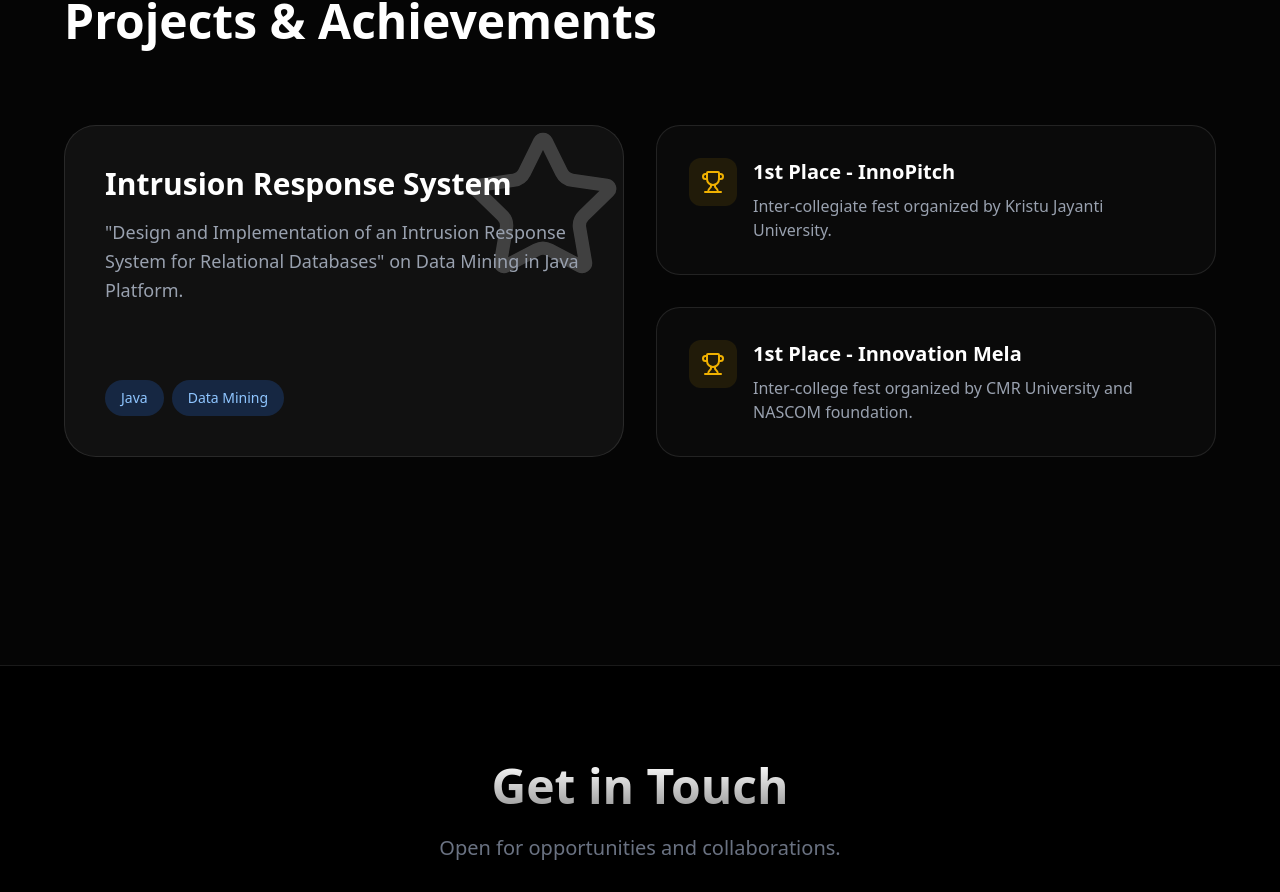
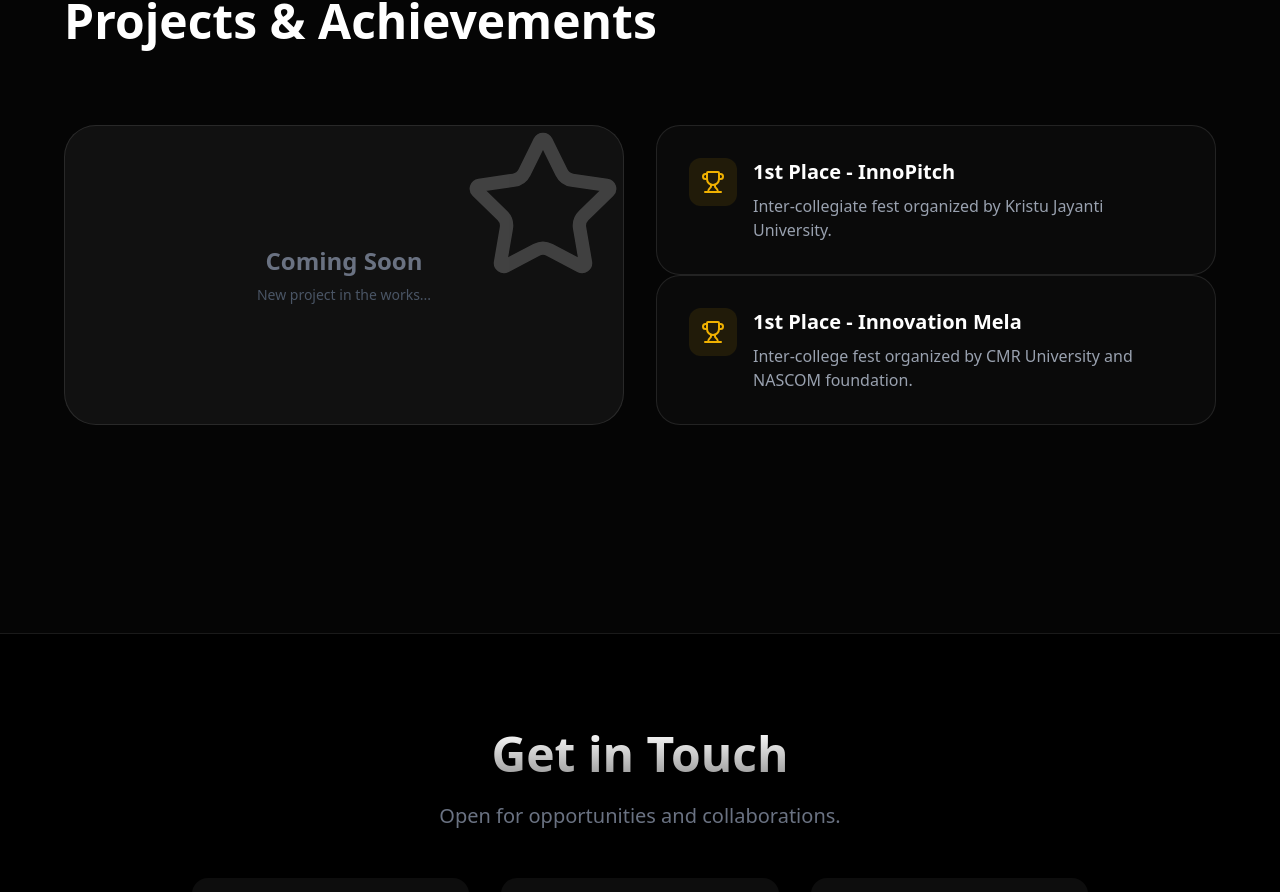
Before and after one commit to VigneshPillai-lgtm/portfolio, a React (Vite) app: page / in a window 1280 px wide. Shown: the part 3777-4669 px from the top of the page. Built offline with nearby package versions, Linux system fonts and the light colour scheme.

Commit message:
update projects: remove data mining project and link achievements to LinkedIn

```diff
--- a/src/components/sections/Projects.tsx
+++ b/src/components/sections/Projects.tsx
@@ -20,34 +20,26 @@ export const Projects = () => {
                         initial={{ opacity: 0, y: 20 }}
                         whileInView={{ opacity: 1, y: 0 }}
                         viewport={{ once: true }}
-                        className="group relative bg-white/5 rounded-[2rem] p-10 border border-white/10 overflow-hidden hover:bg-white/10 transition-colors duration-500"
+                        className="group relative bg-white/5 rounded-[2rem] p-10 border border-white/10 overflow-hidden hover:bg-white/10 transition-colors duration-500 flex items-center justify-center"
                     >
                         <div className="absolute top-0 right-0 p-10 opacity-20 transform translate-x-10 -translate-y-10 group-hover:scale-110 transition-transform duration-700">
                             <Star className="w-40 h-40" />
                         </div>
 
-                        <div className="relative z-10 h-full flex flex-col justify-between">
-                            <div>
-                                <h3 className="text-3xl font-bold mb-4">Intrusion Response System</h3>
-                                <p className="text-gray-400 text-lg leading-relaxed mb-8">
-                                    "Design and Implementation of an Intrusion Response System for Relational Databases"
-                                    on Data Mining in Java Platform.
-                                </p>
-                            </div>
-                            <div className="flex gap-2">
-                                <span className="px-4 py-2 bg-blue-500/20 text-blue-300 text-sm font-medium rounded-full">Java</span>
-                                <span className="px-4 py-2 bg-blue-500/20 text-blue-300 text-sm font-medium rounded-full">Data Mining</span>
-                            </div>
+                        <div className="relative z-10 text-center">
+                            <h3 className="text-2xl font-bold text-gray-500 mb-2">Coming Soon</h3>
+                            <p className="text-gray-600 text-sm">New project in the works...</p>
                         </div>
                     </motion.div>
 
                     <div className="space-y-8">
+                        <a href="https://www.linkedin.com/feed/update/urn:li:activity:7376449023269908480/?rcm=ACoAAEJzb2gByD0h7K2hUGlSpNdodUHpug8iem4" target="_blank" rel="noopener noreferrer">
                             <motion.div
                                 initial={{ opacity: 0, x: 20 }}
                                 whileInView={{ opacity: 1, x: 0 }}
                                 viewport={{ once: true }}
                                 transition={{ delay: 0.2 }}
-                            className="bg-[#0A0A0A] rounded-3xl p-8 border border-white/10 hover:border-blue-500/50 transition-colors group cursor-default"
+                                className="bg-[#0A0A0A] rounded-3xl p-8 border border-white/10 hover:border-blue-500/50 transition-colors group cursor-pointer"
                             >
                                 <div className="flex gap-4 items-start">
                                     <div className="p-3 bg-yellow-500/10 rounded-xl text-yellow-500">
@@ -59,13 +51,15 @@ export const Projects = () => {
                                     </div>
                                 </div>
                             </motion.div>
+                        </a>
 
+                        <a href="https://www.linkedin.com/feed/update/urn:li:activity:7428127171472420864/?rcm=ACoAAEJzb2gByD0h7K2hUGlSpNdodUHpug8iem4" target="_blank" rel="noopener noreferrer">
                             <motion.div
                                 initial={{ opacity: 0, x: 20 }}
                                 whileInView={{ opacity: 1, x: 0 }}
                                 viewport={{ once: true }}
                                 transition={{ delay: 0.3 }}
-                            className="bg-[#0A0A0A] rounded-3xl p-8 border border-white/10 hover:border-blue-500/50 transition-colors group cursor-default"
+                                className="bg-[#0A0A0A] rounded-3xl p-8 border border-white/10 hover:border-blue-500/50 transition-colors group cursor-pointer"
                             >
                                 <div className="flex gap-4 items-start">
                                     <div className="p-3 bg-yellow-500/10 rounded-xl text-yellow-500">
@@ -77,6 +71,7 @@ export const Projects = () => {
                                     </div>
                                 </div>
                             </motion.div>
+                        </a>
                     </div>
                 </div>
             </div>
```
Lines whose indentation alone changed are shown as unchanged.
